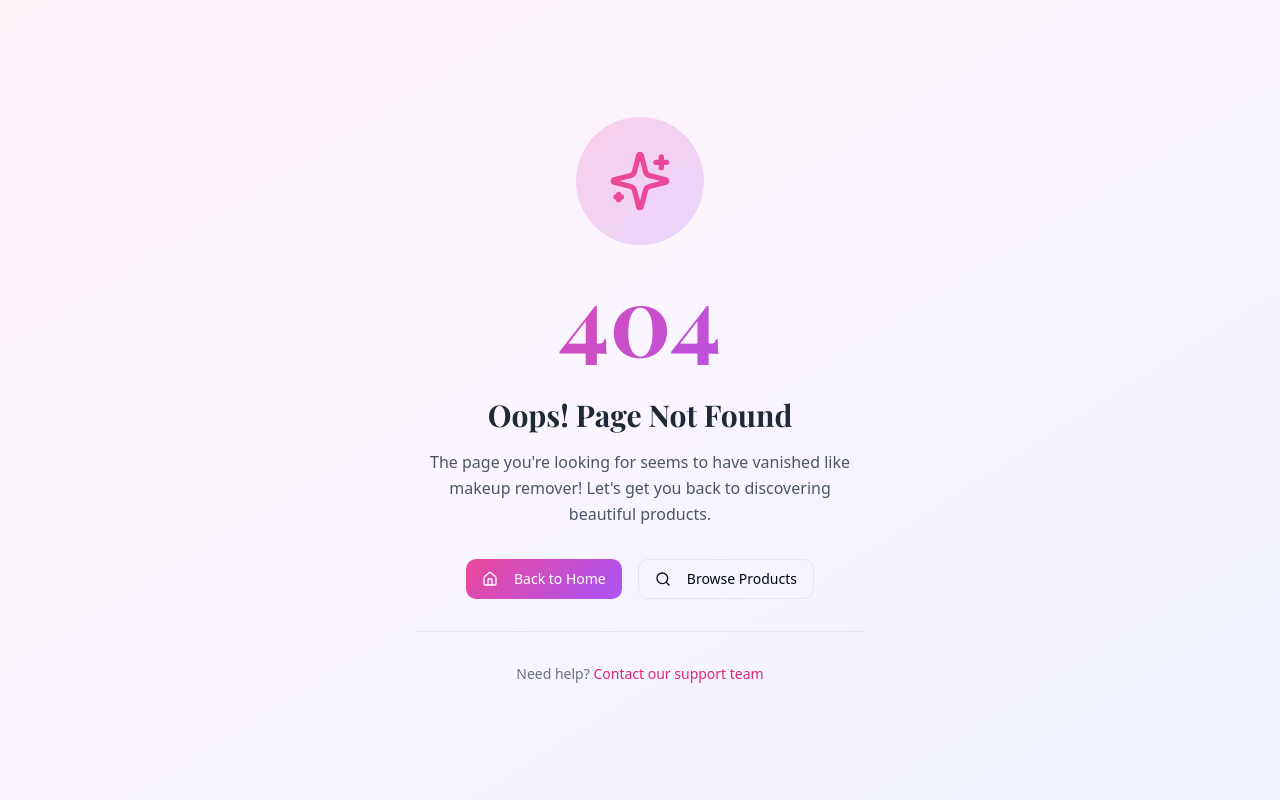
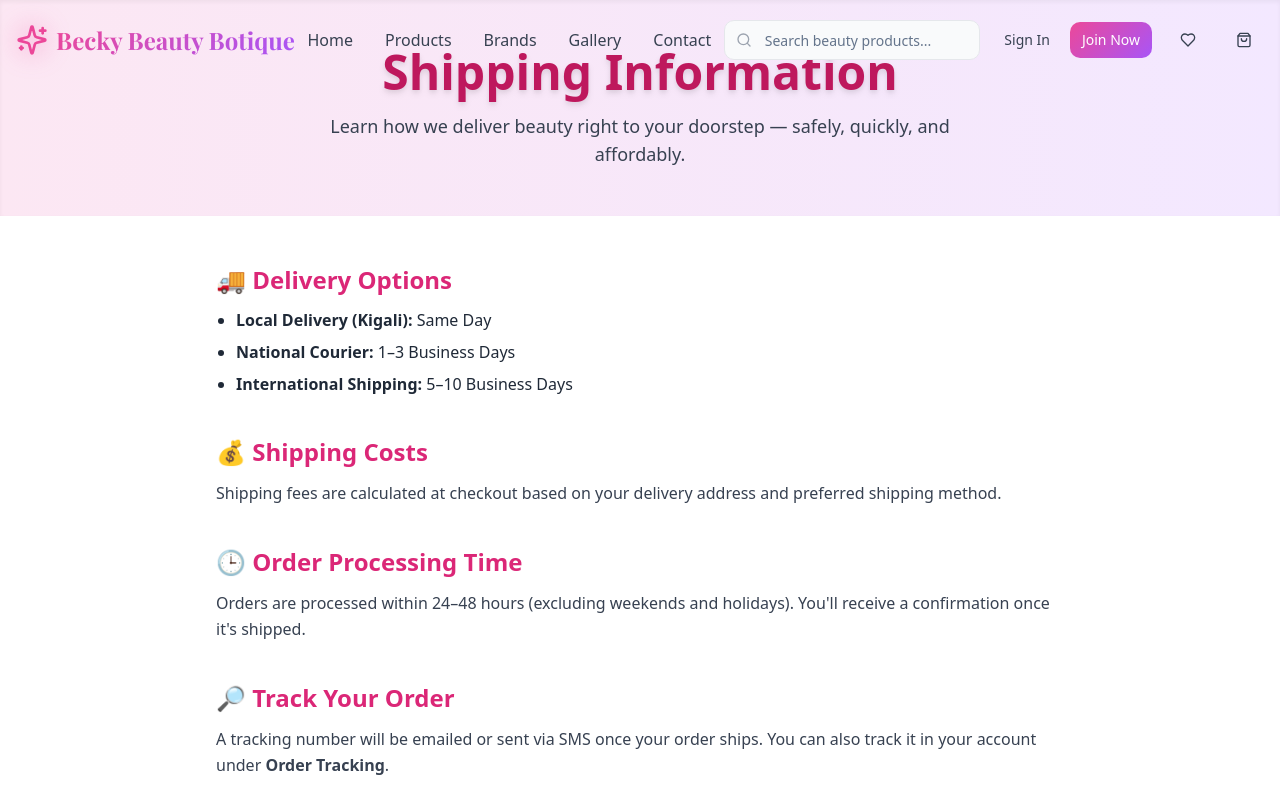
Before and after one commit to mahoro-belyse/becky_beauty_botique, a Next.js app: page /shipping in a window 1280 px wide. Before the commit this address had no page. Shown: the top 800 px of the page. Built offline with nearby package versions, Linux system fonts and the light colour scheme; a web font is replaced by a local one.

Commit message:
created page.tsx for shipping

```diff
--- /dev/null
+++ b/app/shipping/page.tsx
@@ -0,0 +1,81 @@
+import React from "react";
+import Header from "@/components/Header";
+import Footer from "@/components/Footer";
+
+const ShippingPage = () => {
+  return (
+    <div className="flex flex-col min-h-screen bg-white text-gray-800">
+      <Header />
+
+      {/* Hero Section */}
+      <div className="bg-gradient-to-r from-pink-100 to-purple-100 py-12 shadow-inner">
+        <h1 className="text-5xl font-extrabold text-center text-pink-700 drop-shadow-md">
+          Shipping Information
+        </h1>
+        <p className="text-center text-lg mt-4 text-gray-700 max-w-2xl mx-auto px-4">
+          Learn how we deliver beauty right to your doorstep — safely, quickly,
+          and affordably.
+        </p>
+      </div>
+
+      {/* Content Section */}
+      <main className="flex-1 max-w-4xl mx-auto px-6 py-12 space-y-10">
+        {/* Delivery Options */}
+        <section>
+          <h2 className="text-2xl font-bold text-pink-600 mb-3">
+            🚚 Delivery Options
+          </h2>
+          <ul className="space-y-2 text-base pl-5 list-disc">
+            <li>
+              <strong>Local Delivery (Kigali):</strong> Same Day
+            </li>
+            <li>
+              <strong>National Courier:</strong> 1–3 Business Days
+            </li>
+            <li>
+              <strong>International Shipping:</strong> 5–10 Business Days
+            </li>
+          </ul>
+        </section>
+
+        {/* Shipping Costs */}
+        <section>
+          <h2 className="text-2xl font-bold text-pink-600 mb-3">
+            💰 Shipping Costs
+          </h2>
+          <p className="text-base leading-relaxed text-gray-700">
+            Shipping fees are calculated at checkout based on your delivery
+            address and preferred shipping method.
+          </p>
+        </section>
+
+        {/* Order Processing */}
+        <section>
+          <h2 className="text-2xl font-bold text-pink-600 mb-3">
+            🕒 Order Processing Time
+          </h2>
+          <p className="text-base leading-relaxed text-gray-700">
+            Orders are processed within 24–48 hours (excluding weekends and
+            holidays). You'll receive a confirmation once it's shipped.
+          </p>
+        </section>
+
+        {/* Track Order */}
+        <section>
+          <h2 className="text-2xl font-bold text-pink-600 mb-3">
+            🔎 Track Your Order
+          </h2>
+          <p className="text-base leading-relaxed text-gray-700">
+            A tracking number will be emailed or sent via SMS once your order
+            ships. You can also track it in your account under{" "}
+            <strong>Order Tracking</strong>.
+          </p>
+        </section>
+      </main>
+
+      <Footer />
+    </div>
+  );
+};
+
+export default ShippingPage;
```
